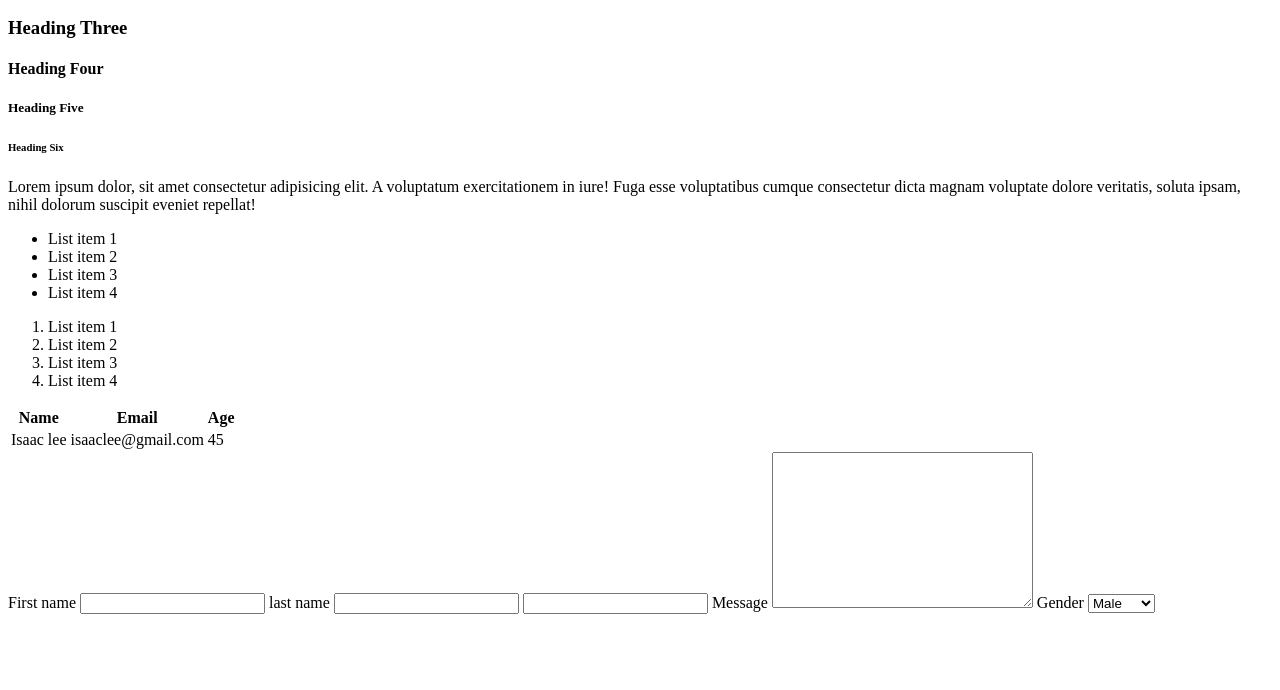
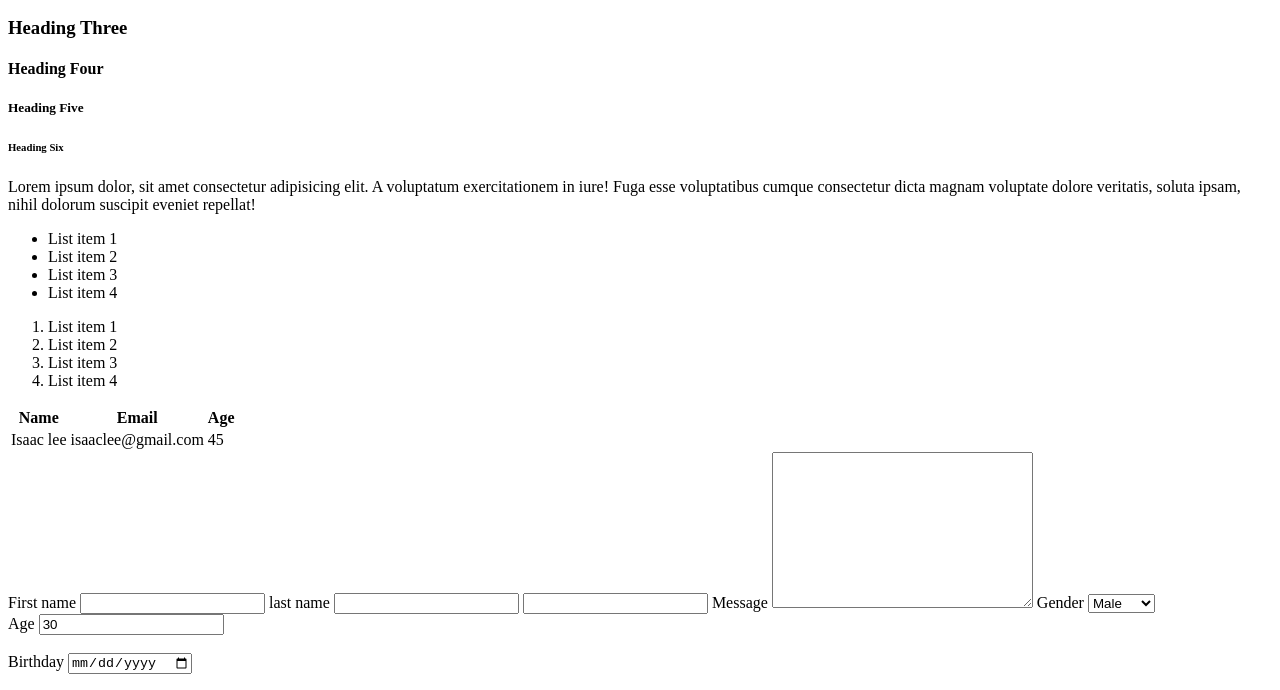
Before and after one commit to izerglee/first-github-project, a plain HTML site: page index.html in a window 1280 px wide. Shown: the part 110-800 px from the top of the page. Drawn offline with Linux system fonts and the light colour scheme.

Commit message:
Added a birthday and age selector

```diff
--- a/index.html
+++ b/index.html
@@ -67,6 +67,16 @@
 <option value="female">Female</option>
 <option value="other">Others</option>
 </select>
+<br>
+<div>
+<label>Age</label>
+<input type="number" name="age" value="30">
+</div>
+<br>
+<div>
+    <label>Birthday</label>
+    <input type="date" name="birthday">
+</div>
 </form>
 
 
```
